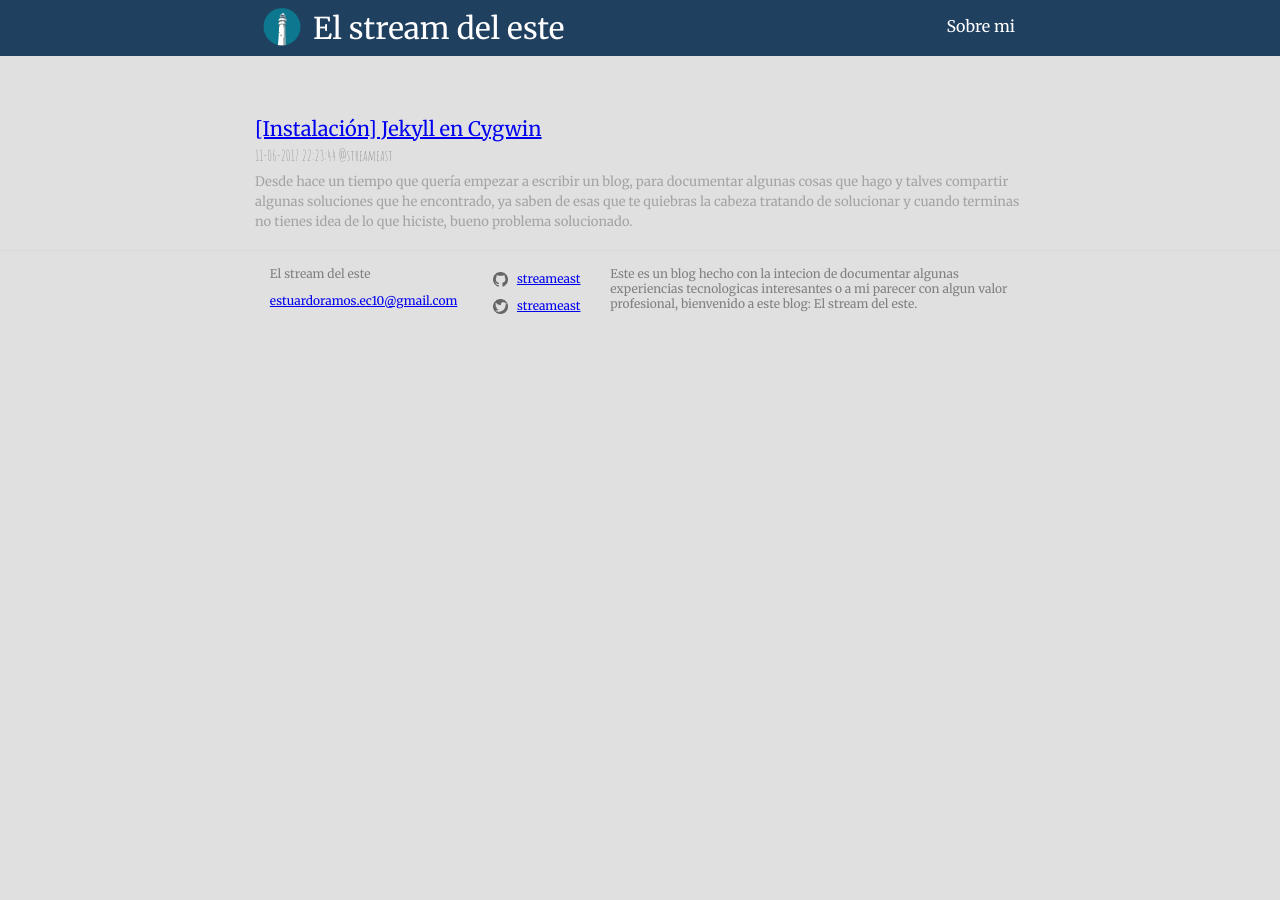
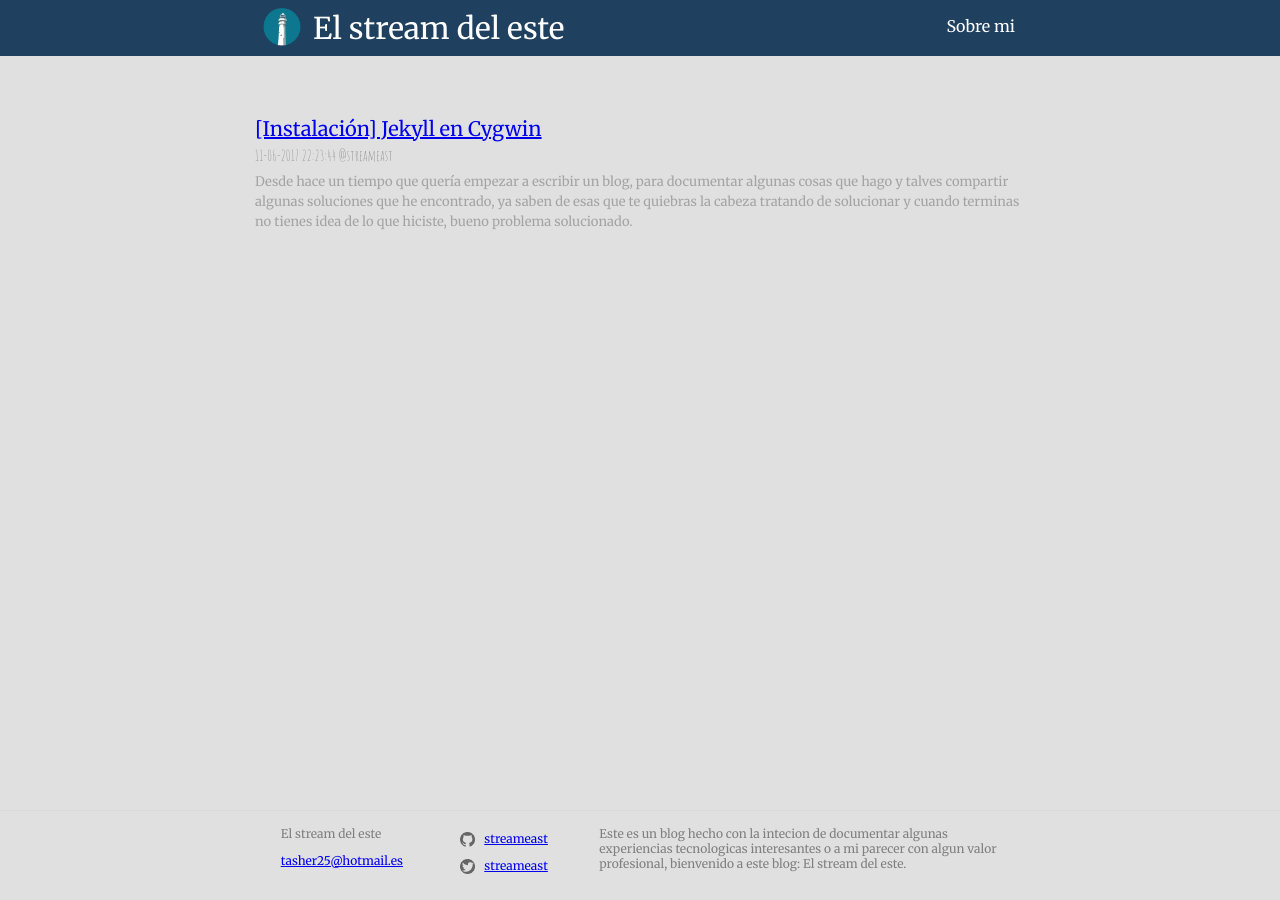
Before and after one commit to esturafd/blog-profesional, a Jekyll site: the page built from index.md, in a window 1280 px wide. Built offline with Jekyll 4.4.1, drawn with Linux system fonts in a browser that asks for light colours.

Commit message:
Ultimos detalles de la version de escritorio

```diff
--- a/_config.yml
+++ b/_config.yml
@@ -14,7 +14,7 @@
 # You can create any custom variable you would like, and they will be accessible
 # in the templates via {{ site.myvariable }}.
 title: El stream del este
-email: estuardoramos.ec10@gmail.com
+email: tasher25@hotmail.es
 description: > # this means to ignore newlines until "baseurl:"
   Este es un blog hecho con la intecion de documentar algunas
   experiencias tecnologicas interesantes o a mi parecer con algun
--- a/_includes/footer.html
+++ b/_includes/footer.html
@@ -1,4 +1,4 @@
-<footer {% if page.url contains "/sobre-mi.html" %}class="cls_footer cls_down"{%else%}class="cls_footer"{% endif %}>
+<footer class="cls_footer">
 	<br>
 	<div class="cls_center cls_flex">
 		<div class="">
--- a/_layouts/default.html
+++ b/_layouts/default.html
@@ -6,7 +6,7 @@
 	<body>
 		{% include header.html %}
 
-		<section class="cls_center cls_content">
+		<section id="contenido" class="cls_center cls_content">
 
 			{{ content }}
 
--- a/_layouts/post.html
+++ b/_layouts/post.html
@@ -6,7 +6,7 @@
 	<body>
 		{% include header.html %}
 
-		<section class="cls_center cls_content">
+		<section id="contenido" class="cls_center cls_content">
 
 			<h1>{{ page.title }}</h1>
 
--- a/estilos.css
+++ b/estilos.css
@@ -7,7 +7,6 @@ html {
 body {
 	margin: 0;
 	background-color: #e0e0e0;
-	/*height: 100%;*/
 	height: 100%;
 }
 
@@ -71,8 +70,8 @@ body {
 }
 
 .cls_footer {
-	/*position: fixed;
-	bottom: 0;/**/
+	/*position: absolute;
+	top: 87%;/**/
 	width: 100%;
 	padding-bottom: 20px;
 	font-family: 'Merriweather', serif;
```
Also changed, not shown: other parts of _includes/footer.html (+11 -0 lines).
